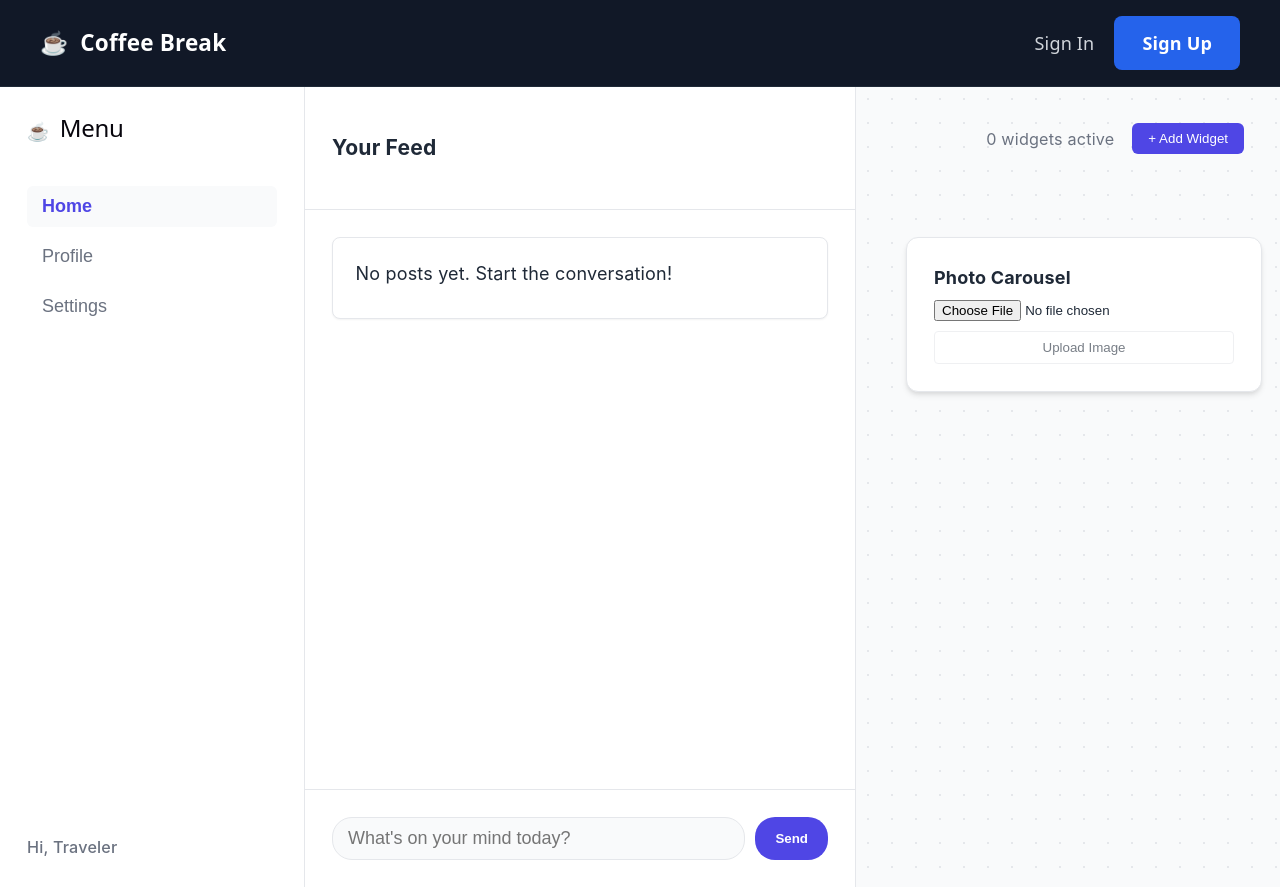
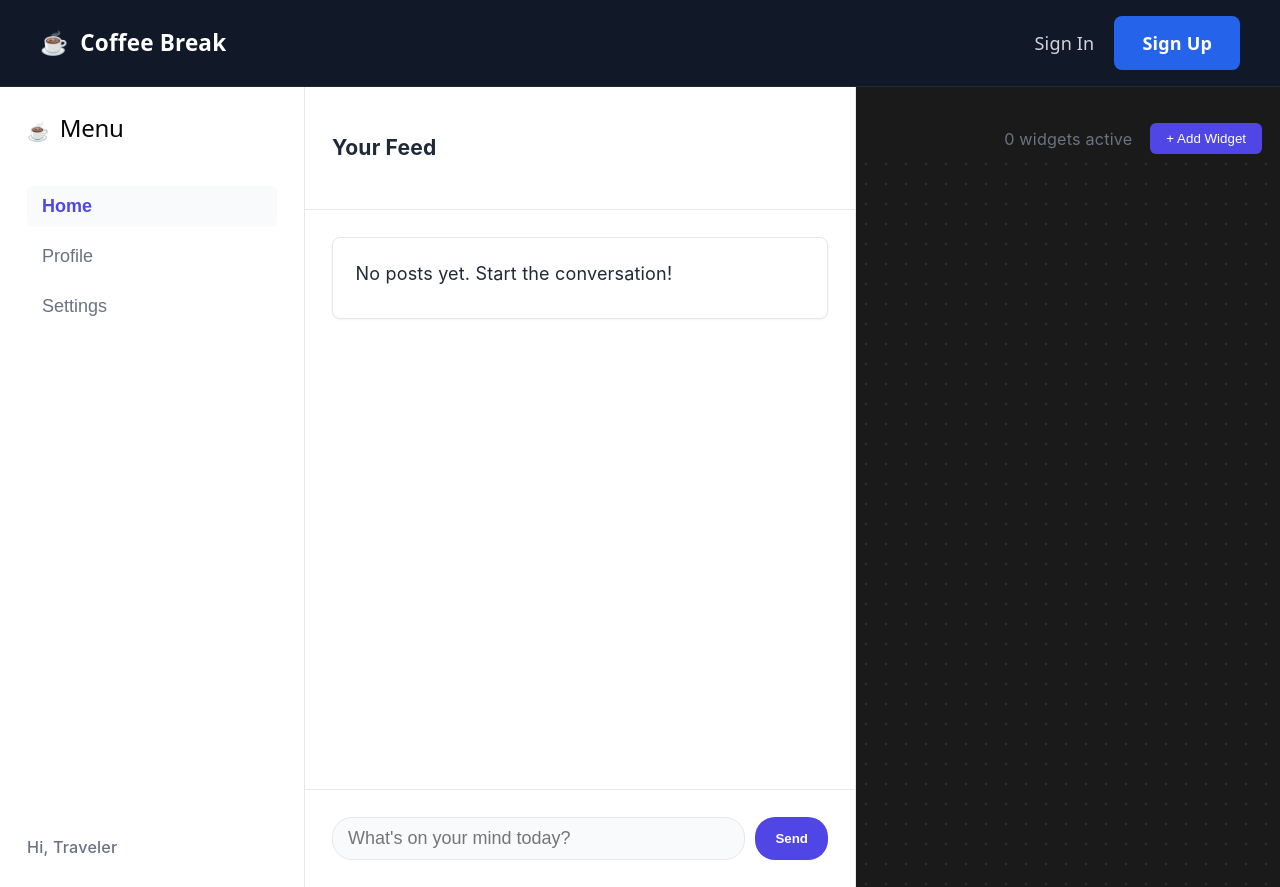
Before and after one commit to GordonChi/coffee_break, a React (Vite) app in the folder frontend/: page /dashboard in a window 1280 px wide. Built offline with nearby package versions, Linux system fonts and the light colour scheme.

Commit message:
Configured draggable widget

```diff
--- a/frontend/package.json
+++ b/frontend/package.json
@@ -12,6 +12,7 @@
   "dependencies": {
     "react": "^19.2.5",
     "react-dom": "^19.2.5",
+    "react-draggable": "^4.7.2",
     "react-router-dom": "^7.18.1"
   },
   "devDependencies": {
--- a/frontend/src/components/Widgets/CarouselWidget.jsx
+++ b/frontend/src/components/Widgets/CarouselWidget.jsx
@@ -1,10 +1,18 @@
-import React, { useState, useEffect } from 'react';
+import React, { useState, useEffect, useRef } from 'react';
+import Draggable from 'react-draggable';
 import './CarouselWidget.css';
+
 
 export default function CarouselWidget({ userId }) {
     const [images, setImages] = useState([]);
     const [currentIndex, setCurrentIndex] = useState(0);
     const [widgetId, setWidgetId] = useState(null); // Track the MongoDB document ID
+
+    // Positional data for the draggable widget
+    const [position, setPosition] = useState({ x: 50, y: 150 });
+    const [isLoaded, setIsLoaded] = useState(false); // Track if the widget has been loaded from the database
+
+    const nodeRef = useRef(null); // Ref for the draggable node
 
     const [selectedFile, setSelectedFile] = useState(null);
     const [isUploading, setIsUploading] = useState(false);
@@ -23,13 +31,19 @@ export default function CarouselWidget({ userId }) {
                     // If found, set the widget ID and images state
                     if (carousel) {
                         setWidgetId(carousel._id);
-                        if (carousel.data?.imageUrls) {
-                            setImages(carousel.data.imageUrls);
+                        if (carousel.data?.imageUrls) setImages(carousel.data.imageUrls);
+
+                        // load the saved position from MongoDB if it exists
+                        if (carousel.position) setPosition(carousel.position);
                     }
                 }
             }
-            } catch (error) {
+            catch (error) {
                 console.error("Failed to fetch widget data:", error);
+            }
+            finally {
+                // Set the loaded state to true after the fetch attempt
+                setIsLoaded(true);
             }
         };
         fetchWidget();
@@ -68,7 +82,7 @@ export default function CarouselWidget({ userId }) {
                     body: JSON.stringify({
                         userId: userId,
                         widgetType: 'carousel',
-                        position: { x: 50, y: 150 },
+                        position: position,
                         data: { imageUrls: updatedImages }
                     })
                 });
@@ -81,10 +95,37 @@ export default function CarouselWidget({ userId }) {
                     setSelectedFile(null); // Reset input
                 }
             }
-        } catch (error) {
+        }
+        catch (error) {
             console.error("Pipeline failed:", error);
-        } finally {
+        }
+        finally {
             setIsUploading(false);
+        }
+    };
+
+    // Save position on drag stop
+    const handleDragStop = async (e, data) => {
+        const newPos = { x: data.x, y: data.y };
+        setPosition(newPos); // Update local state immediately for responsiveness
+
+        if (widgetId) {
+            try {
+                // Quietly save the new position to MongoDB without blocking the UI
+                await fetch(`http://127.0.0.1:5000/api/widgets/${widgetId}`, {
+                    method: 'PUT',
+                    headers: { 'Content-Type': 'application/json' },
+                    body: JSON.stringify({
+                        userId: userId,
+                        widgetType: 'carousel',
+                        position: newPos,
+                        data: { imageUrls: images } // Keep existing images
+                    })
+                });
+            }
+            catch (error) {
+                console.error("Failed to save widget position:", error);
+            }
         }
     };
 
@@ -120,19 +161,48 @@ export default function CarouselWidget({ userId }) {
     const nextImage = () => setCurrentIndex(prev => (prev === images.length - 1 ? 0 : prev + 1));
     const prevImage = () => setCurrentIndex(prev => (prev === 0 ? images.length - 1 : prev - 1));
 
+    // Render nothing until the widget has been loaded from the database
+    if (!isLoaded) return null;
+
     return (
-        <div className="mock-widget carousel-widget-container">
-            <h4>Photo Carousel</h4>
+        <Draggable
+            nodeRef={nodeRef}
+            defaultPosition={position}
+            handle=".drag-handle"
+            bounds="parent"
+            onStart={(e, data) => console.log("1. Mouse clicked the handle! Starting drag...")}
+            onDrag={(e, data) => console.log(`2. Dragging... Current X: ${data.x}, Y: ${data.y}`)}
+            onStop={(e, data) => {
+                console.log("3. Mouse released! Saving to DB...");
+                handleDragStop(e, data);
+            }}
+        >
+            {/* 1. Override the default padding and hide overflow so the header corners round nicely */}
+            <div ref={nodeRef} className="mock-widget carousel-widget-container" style={{ position: 'absolute', padding: 0, overflow: 'hidden' }}>
 
-            <div className="carousel-form-group">
-                <input type="file" accept="image/*" onChange={handleFileSelect} />
-                <button className="carousel-upload-btn" onClick={handleUpload} disabled={!selectedFile || isUploading}>
-                    {isUploading ? 'Uploading...' : 'Upload Image'}
-                </button>
+                {/* 2. The Window Title Bar (Functions as the completely clickable drag handle) */}
+                <div
+                    className="drag-handle"
+                    style={{
+                        cursor: 'grab',
+                        padding: '10px 15px',
+                        backgroundColor: 'rgba(255, 255, 255, 0.03)',
+                        borderBottom: '1px solid var(--border-color)',
+                        display: 'flex',
+                        alignItems: 'center',
+                        userSelect: 'none' // Prevents the title text from highlighting while dragging
+                    }}
+                >
+                    <span style={{ fontSize: '0.85rem', fontWeight: '600', margin: 0, color: 'var(--text-secondary)' }}>
+                        Photo Carousel
+                    </span>
                 </div>
 
+                {/* 3. The Inner Content Area (Restores the padding for your actual widget UI) */}
+                <div style={{ padding: '1rem' }}>
+
                     {images.length > 0 && (
-                <div className="carousel-preview-container" style={{ marginTop: '15px' }}>
+                        <div className="carousel-preview-container" style={{ marginTop: '5px' }}>
                             <img
                                 src={images[currentIndex]}
                                 alt={`Slide ${currentIndex}`}
@@ -141,11 +211,18 @@ export default function CarouselWidget({ userId }) {
 
                             {images.length > 1 && (
                                 <div style={{ display: 'flex', justifyContent: 'space-between', margin: '10px 0' }}>
-                            <button onClick={prevImage} style={{ cursor: 'pointer' }}>&larr; Prev</button>
+                                    <button onClick={prevImage} style={{ cursor: 'pointer', background: 'none', border: 'none', color: 'var(--accent-color)' }}>&larr; Prev</button>
                                     <span style={{ fontSize: '0.8rem' }}>{currentIndex + 1} / {images.length}</span>
-                            <button onClick={nextImage} style={{ cursor: 'pointer' }}>Next &rarr;</button>
+                                    <button onClick={nextImage} style={{ cursor: 'pointer', background: 'none', border: 'none', color: 'var(--accent-color)' }}>Next &rarr;</button>
                                 </div>
                             )}
+
+                            <div className="carousel-form-group">
+                                <input type="file" accept="image/*" onChange={handleFileSelect} />
+                                <button className="carousel-upload-btn" onClick={handleUpload} disabled={!selectedFile || isUploading}>
+                                    {isUploading ? 'Uploading...' : 'Upload Image'}
+                                </button>
+                            </div>
 
                             <button
                                 onClick={handleDelete}
@@ -156,5 +233,7 @@ export default function CarouselWidget({ userId }) {
                         </div>
                     )}
                 </div>
+            </div>
+        </Draggable>
     );
 }
--- a/frontend/src/pages/Dashboard/DashboardPage.css
+++ b/frontend/src/pages/Dashboard/DashboardPage.css
@@ -145,14 +145,12 @@
 }
 
 /* Widget Canvas */
-.widget-canvas {
-    flex-grow: 1;
+.widget-viewport {
+    flex: 1; /* Adjust based on your current master layout */
+    height: 100vh; /* Keeps it contained to the screen height */
+    overflow: auto;
     position: relative;
-    background-color: var(--bg-color);
-    background-image: radial-gradient(var(--border-color) 1px, transparent 1px);
-    background-size: 24px 24px;
-    padding: 2rem;
-    overflow: hidden;
+    background-color: #1a1a1a; /* Matches your dark theme */
 }
 
 .canvas-header {
@@ -162,6 +160,24 @@
     gap: 1rem;
     color: var(--text-secondary);
     font-size: 0.9rem;
+
+    /* Add these lines to lock it to the screen */
+    position: sticky;
+    top: 1rem;
+    right: 1rem;
+    z-index: 50;
+    padding: 1rem;
+}
+
+/* the 1500x1500 sandbox area for widgets */
+.widget-canvas-area {
+    width: 1500px;
+    height: 1500px;
+    position: relative;
+
+    /* Optional: Creates a subtle dot grid for the canvas feel */
+    background-image: radial-gradient(rgba(255, 255, 255, 0.1) 1px, transparent 1px);
+    background-size: 20px 20px;
 }
 
 .add-widget-btn {
--- a/frontend/src/pages/Dashboard/DashboardPage.jsx
+++ b/frontend/src/pages/Dashboard/DashboardPage.jsx
@@ -131,16 +131,15 @@ export default function DashboardPage() {
                 </form>
             </main>
 
-            {/* Widget Canvas */}
-            <section className="widget-canvas">
+            {/* Widget Viewport (The Window) */}
+            <section className="widget-viewport">
                 <div className="canvas-header">
                     <span>0 widgets active</span>
                     <button className="add-widget-btn">+ Add Widget</button>
                 </div>
 
-
-                {/* --- CAROUSEL PIPELINE --- */}
-                <div style={{ position: 'absolute', top: '150px', left: '50px' }}>
+                {/* Widget Canvas (The 1500x1500 Board) */}
+                <div className="widget-canvas-area">
                     <CarouselWidget userId={userId} />
                 </div>
             </section>
```
Also changed, not shown: 1 other file (tests, documents, lock files or other folders). Lines whose indentation alone changed are shown as unchanged.
